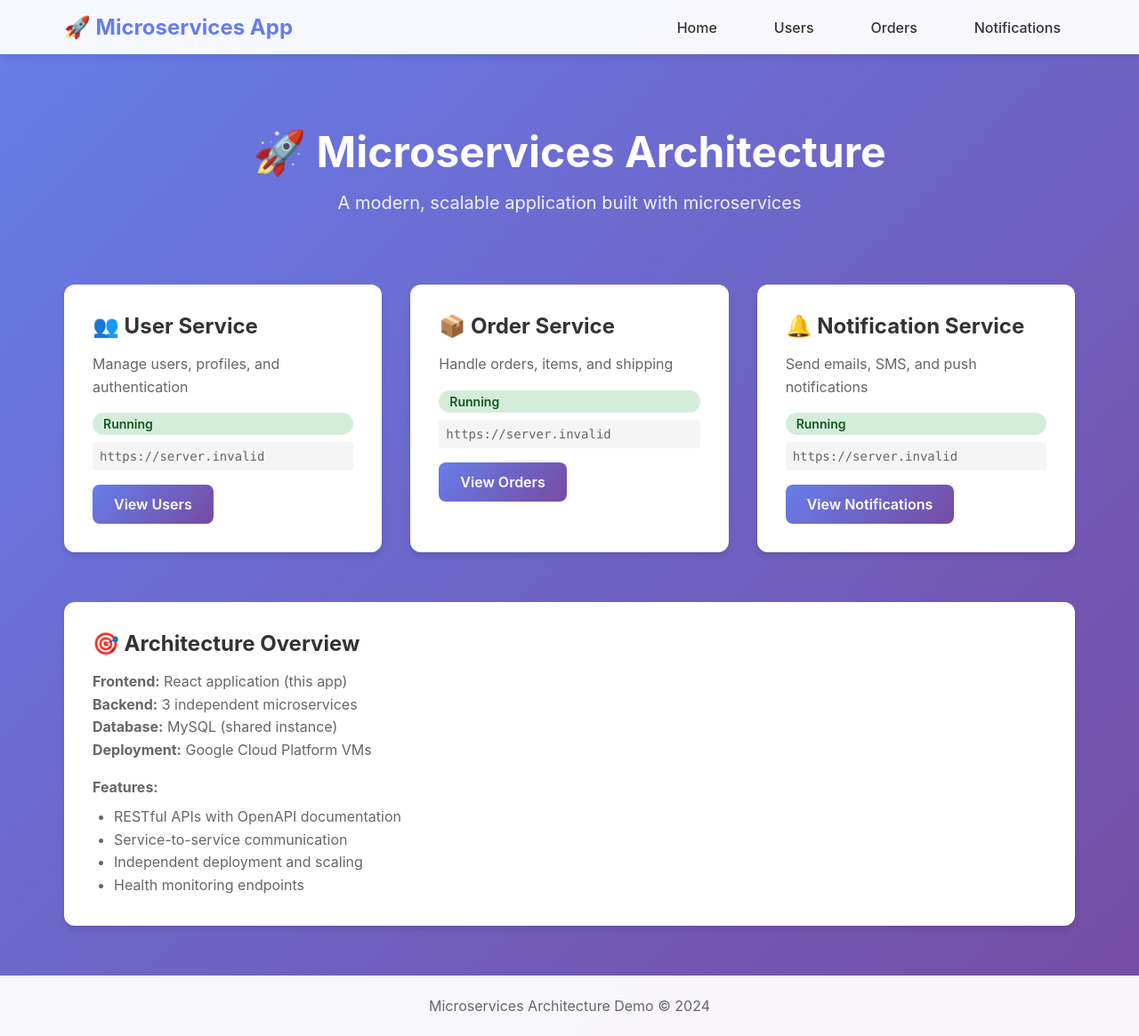
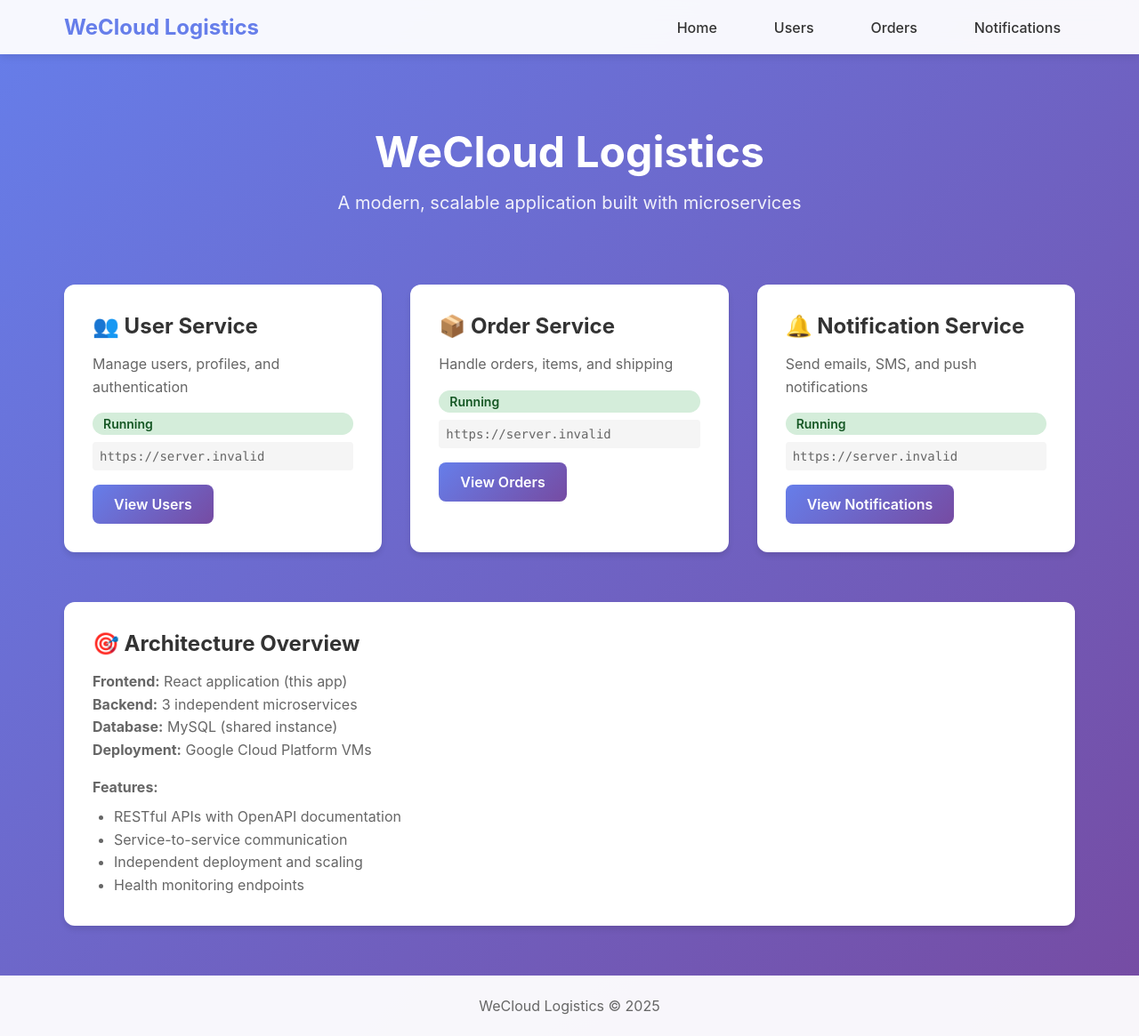
Before and after one commit to CS4153-WeCloud/Web-Application, a React (Create React App) app: page / in a window 1280 px wide. Shown: the whole page at 89% size. Built offline with nearby package versions, Linux system fonts and the light colour scheme; no server answers.

Commit message:
Wecloud-initial

```diff
--- a/package.json
+++ b/package.json
@@ -1,7 +1,7 @@
 {
-  "name": "microservices-web-app",
+  "name": "wecloud-logistics-web",
   "version": "1.0.0",
-  "description": "Web application frontend for microservices architecture",
+  "description": "WeCloud Logistics - Web application frontend for microservices architecture",
   "private": true,
   "dependencies": {
     "react": "^18.2.0",
--- a/public/index.html
+++ b/public/index.html
@@ -6,9 +6,9 @@
     <meta name="theme-color" content="#000000" />
     <meta
       name="description"
-      content="Microservices web application"
+      content="WeCloud Logistics - Microservices Platform"
     />
-    <title>Microservices App</title>
+    <title>WeCloud Logistics</title>
   </head>
   <body>
     <noscript>You need to enable JavaScript to run this app.</noscript>
--- a/src/App.js
+++ b/src/App.js
@@ -32,7 +32,7 @@
         <nav className="navbar">
           <div className="nav-container">
             <Link to="/" className="nav-logo">
-              🚀 Microservices App
+               WeCloud Logistics
             </Link>
             <ul className="nav-menu">
               <li className="nav-item">
@@ -61,7 +61,7 @@
         </main>
 
         <footer className="footer">
-          <p>Microservices Architecture Demo © 2024</p>
+          <p>WeCloud Logistics © 2025</p>
         </footer>
       </div>
     </Router>
--- a/src/pages/HomePage.js
+++ b/src/pages/HomePage.js
@@ -4,7 +4,7 @@
   return (
     <div className="home-page">
       <div className="hero">
-        <h1 className="hero-title">🚀 Microservices Architecture</h1>
+        <h1 className="hero-title">WeCloud Logistics</h1>
         <p className="hero-subtitle">
           A modern, scalable application built with microservices
         </p>
```
Also changed, not shown: 1 other file (tests, documents, lock files or other folders).
